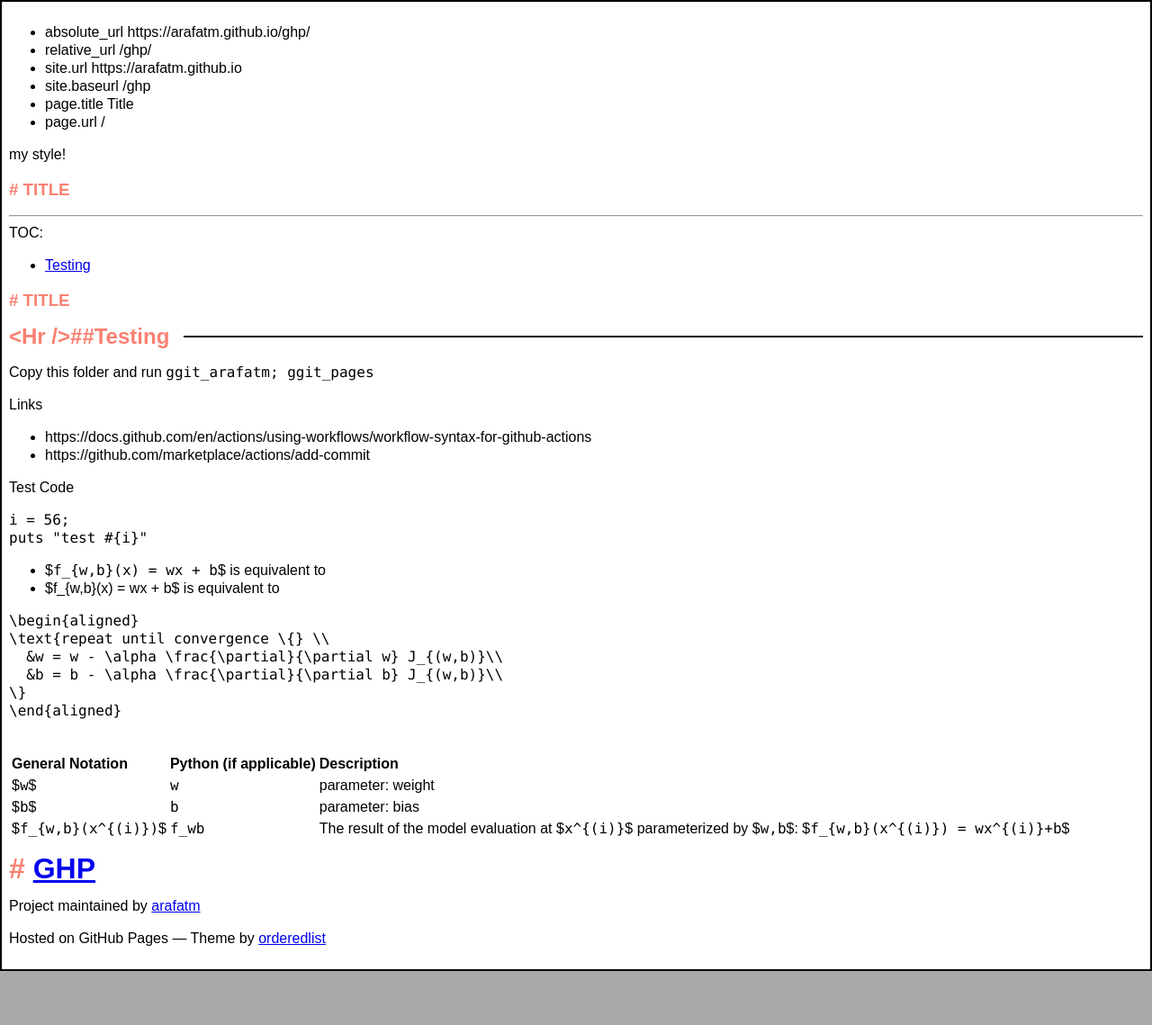
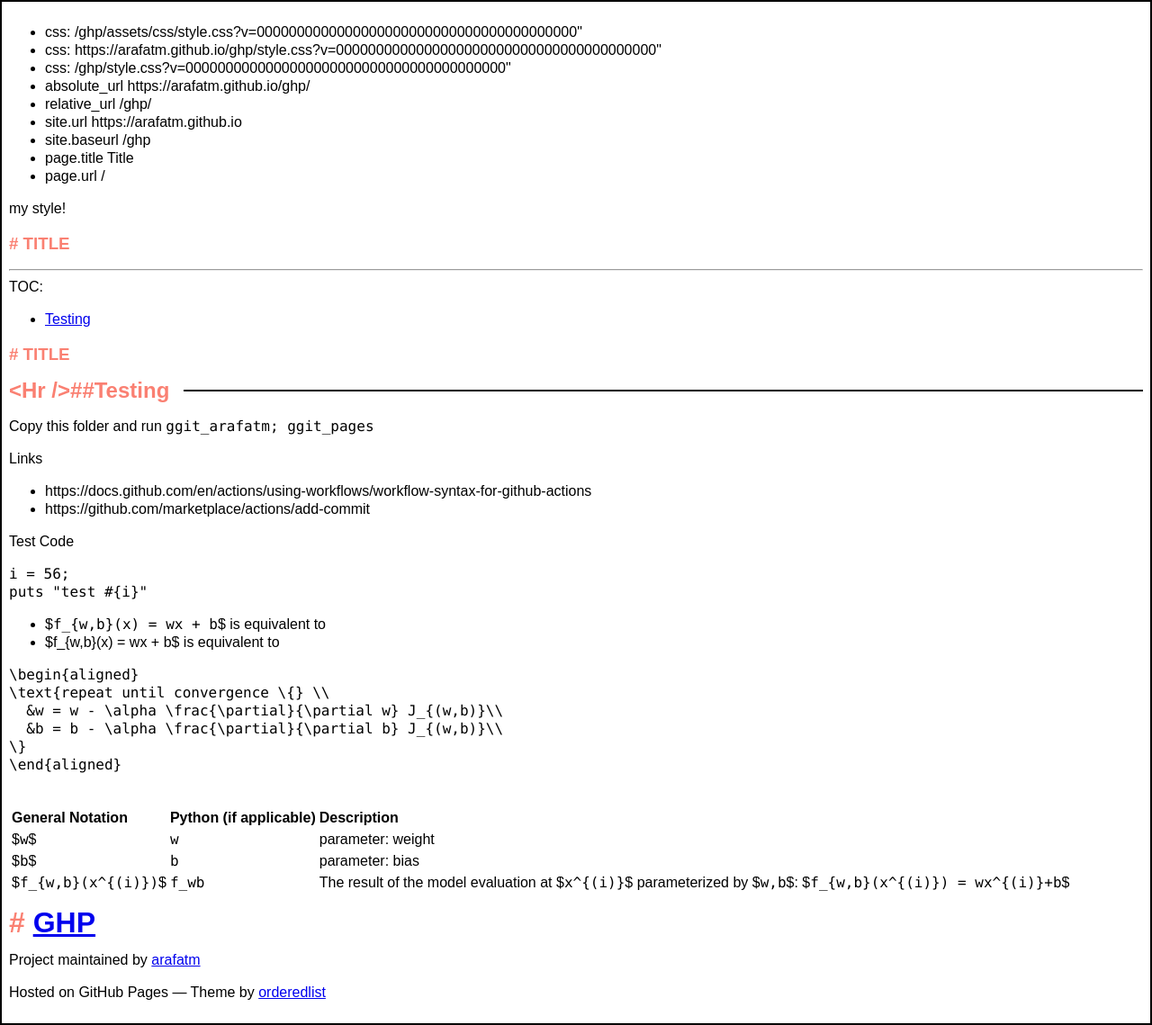
Before and after one commit to arafatm/ghp, a Jekyll site: the page built from readme.md, in a window 1280 px wide. Shown: the whole page at 90% size. Built offline with Jekyll 4.4.1, drawn with Linux system fonts in a browser that asks for light colours; nearby versions of some CDN libraries; our own code applies the rules of GitHub Pages for plain Markdown files; before the commit the page ends 1079 px from its top, so only the background shows below that.

Commit message:
default.html

```diff
--- a/_layouts/default.html
+++ b/_layouts/default.html
@@ -12,12 +12,15 @@
   </head>
   <body>
     <ul>
-      <li>absolute_url {{ '/' | absolute_url }}
-      <li>relative_url {{ '/' " | relative_url }}
-      <li>site.url {{ site.url }}
-      <li>site.baseurl {{ site.baseurl }}
-      <li>page.title {{ page.title }}
-      <li>page.url {{ page.url}}
+      <li>css: {{ '/assets/css/style.css?v=' | append: site.github.build_revision | relative_url }}"</li>
+      <li>css: {{ '/style.css?v=' | append: site.github.build_revision | absolute_url }}"</li>
+      <li>css: {{ '/style.css?v=' | append: site.github.build_revision | relative_url }}"</li>
+      <li>absolute_url {{ '/' | absolute_url }}</li>
+      <li>relative_url {{ '/' " | relative_url }}</li>
+      <li>site.url {{ site.url }}</li>
+      <li>site.baseurl {{ site.baseurl }}</li>
+      <li>page.title {{ page.title }}</li>
+      <li>page.url {{ page.url}}</li>
     </ul>
     <div class="wrapper">
       {% comment %}
```
